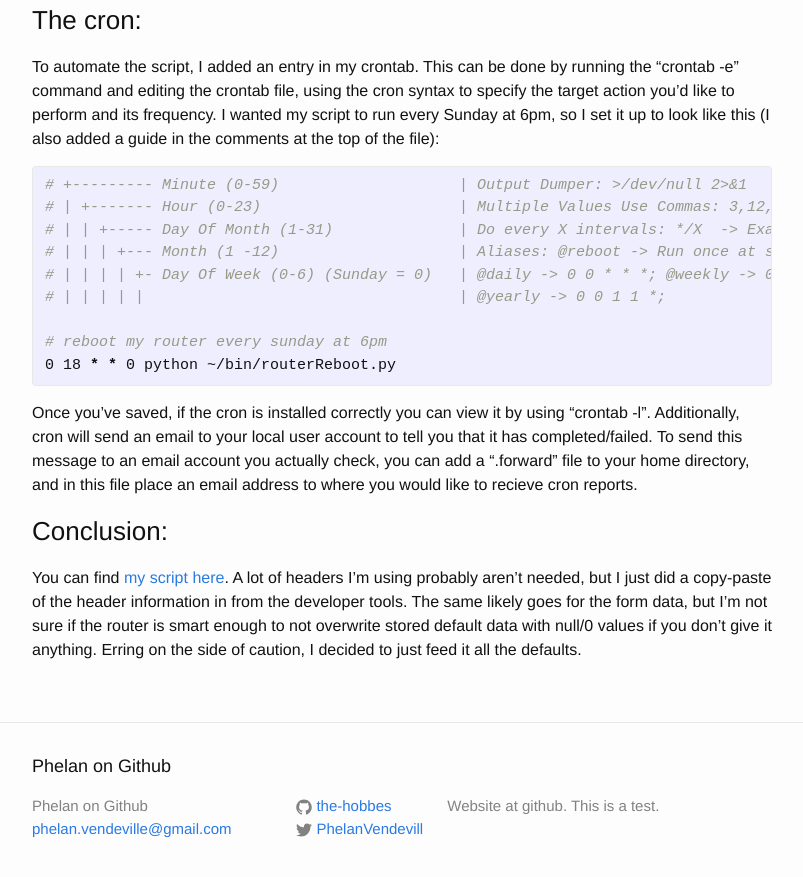
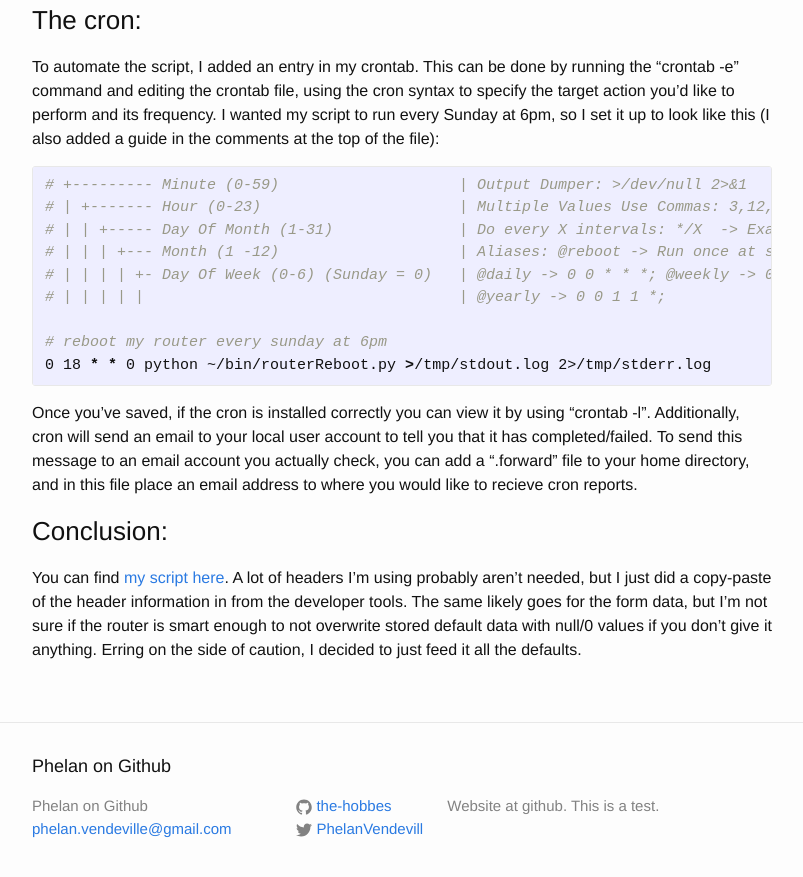
Before and after one commit to the-hobbes/the-hobbes.github.io, a Jekyll site: the page built from _posts/2015-05-31-rebooting-a-router.markdown, in a window 1280 px wide and 900 px high, scrolled down 2664 px. Shown: the top 877 px of the window, without its empty margins (238-1041 px from the left). Built offline with Jekyll 4.4.1, drawn with Linux system fonts in a browser that asks for light colours.

Commit message:
Adding a redirect to logfiles for the cron

```diff
--- a/_posts/2015-05-31-rebooting-a-router.markdown
+++ b/_posts/2015-05-31-rebooting-a-router.markdown
@@ -108,7 +108,7 @@ it up to look like this (I also added a guide in the comments at the top of the
 # | | | | |                                   | @yearly -> 0 0 1 1 *;
 
 # reboot my router every sunday at 6pm
-0 18 * * 0 python ~/bin/routerReboot.py
+0 18 * * 0 python ~/bin/routerReboot.py >/tmp/stdout.log 2>/tmp/stderr.log
 {% endhighlight %}
 
 Once you've saved, if the cron is installed correctly you can view it by using "crontab -l". Additionally, cron will send an email to your local user account to tell you that it has completed/failed. To send this message to an email account you actually check, you can add a ".forward" file to your home directory, and in this file place an email address to where you would like to recieve cron reports.
```
